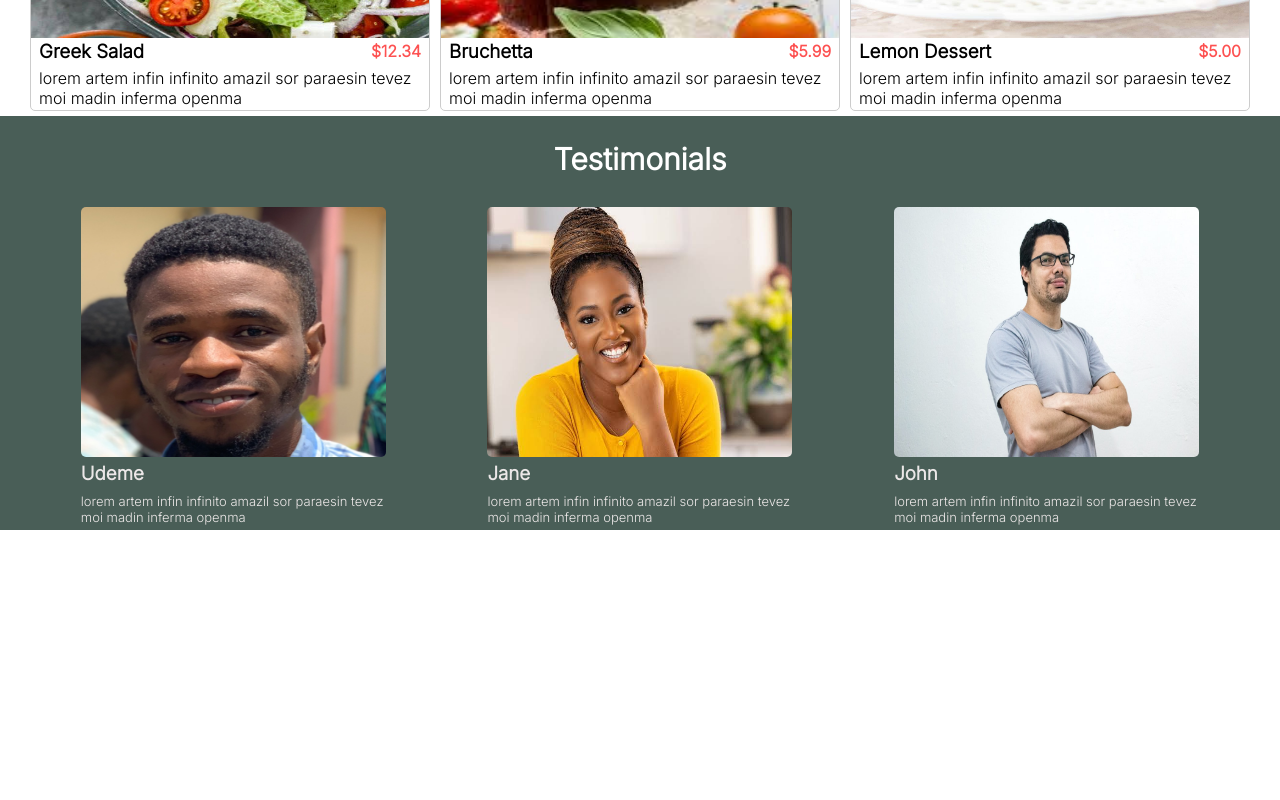
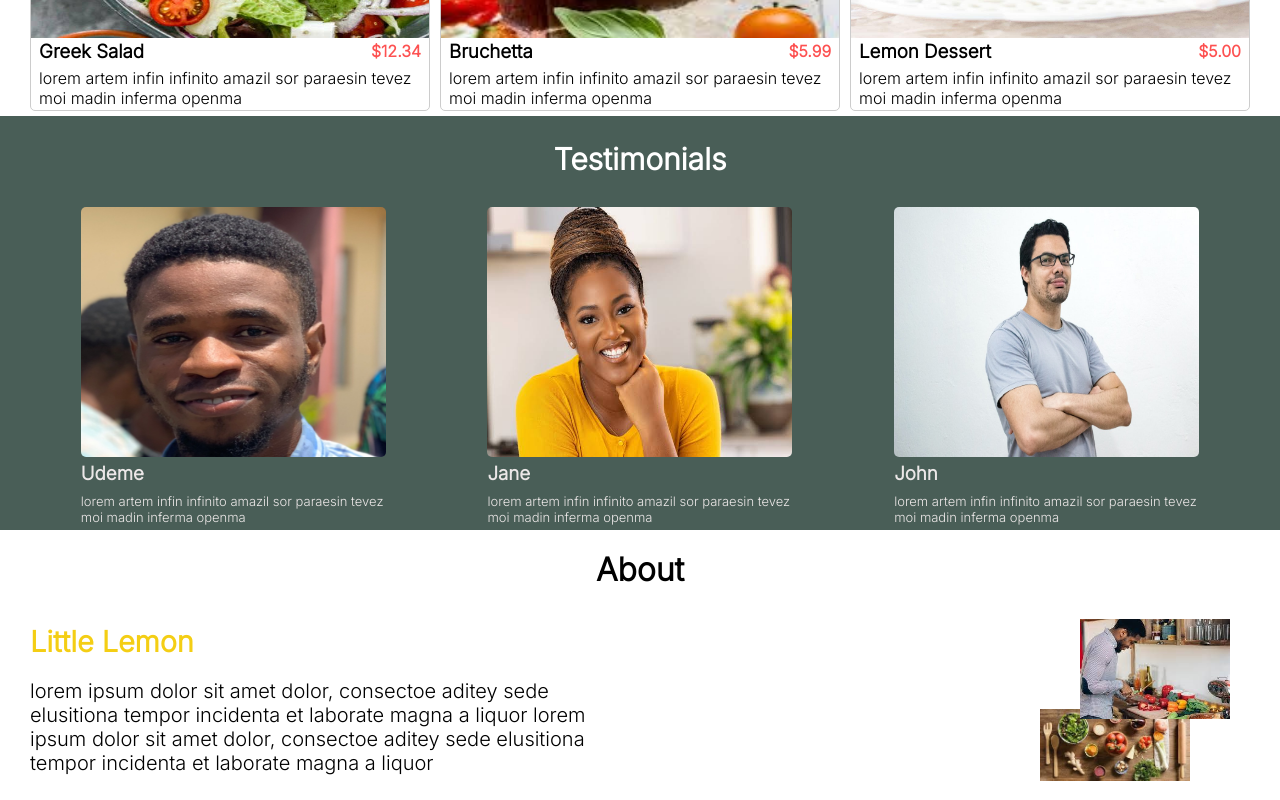
Before and after one commit to Udeme98/Meta-capstone-project, a React (Create React App) app: page / in a window 1280 px wide. Shown: the part 834-1634 px from the top of the page. Before the commit the page ends 1364 px from the top, so only its background shows below. Built offline with nearby package versions, Linux system fonts and the light colour scheme.

Commit message:
completed About section

```diff
--- a/src/Main.js
+++ b/src/Main.js
@@ -116,18 +116,28 @@ export default function Main() {
           </div>
         </div>
       </section>
-      {/*<section class="about">
-        <div class="ab-left">
-          <h1>Little Lemon</h1>
-          <p>
-            lorem ipsum dolor sit amet dolor, consectoe aditey sede elusitiona
-            tempor incidenta et laborate magna a liquor
-          </p>
+
+      {/* About section  */}
+      <section class="about">
+        <div class="ab-title">
+          <h2>About</h2>
         </div>
-        <div class="ab-right">
-          <img alt="ab-img" />
+        <div class="about-info">
+          <div class="ab-left">
+            <h1 class="ab-heading">Little Lemon</h1>
+            <p class="ab-text">
+              lorem ipsum dolor sit amet dolor, consectoe aditey sede elusitiona
+              tempor incidenta et laborate magna a liquor lorem ipsum dolor sit
+              amet dolor, consectoe aditey sede elusitiona tempor incidenta et
+              laborate magna a liquor
+            </p>
+          </div>
+          <div class="ab-right">
+            <img src="../images/food2.jpg" alt="ab-img" class="ab-img img-1" />
+            <img src="../images/chef3.jpg" alt="ab-img" class="ab-img img-2" />
+          </div>
         </div>
-      </section> */}
+      </section>
     </main>
   );
 }
--- a/src/index.css
+++ b/src/index.css
@@ -156,8 +156,6 @@ body {
   width: 250px;
   height: auto;
   margin: 8px;
-  /* border: thin solid #5d756d;
-  border-radius: 5px; */
 }
 .tes-text {
   /* padding: 2px 8px; */
@@ -186,6 +184,51 @@ body {
 .tes-img {
   height: 250px;
   border-radius: 5px;
+}
+
+/* About*/
+
+.about {
+  display: flex;
+  flex-direction: column;
+  align-items: center;
+}
+.ab-title {
+  margin: 20px 0 30px;
+}
+.ab-title > h2 {
+  font-size: 2em;
+}
+.about-info {
+  display: flex;
+  flex-direction: column;
+  background-color: #fff;
+  padding: 5px 30px;
+  text-align: center;
+  position: relative;
+}
+.ab-heading {
+  color: #f4ce14;
+  font-size: 1.8em;
+  margin-bottom: 20px;
+}
+
+.ab-text {
+  font-size: 20px;
+  color: #000;
+  margin-bottom: 20px;
+}
+.img-1 {
+  width: 100px;
+  top: 50;
+  right: 90px;
+  position: absolute;
+}
+.img-2 {
+  width: 100px;
+  top: 170px;
+  right: 50px;
+  position: absolute;
 }
 
 /* Media Queries */
@@ -237,4 +280,30 @@ body {
     padding: 0;
     /* gap: 10px; */
   }
+  .about-info {
+    flex-direction: row;
+    align-items: center;
+    /* height: 532px; */
+
+    text-align: left;
+  }
+  .ab-left {
+    flex: 1;
+  }
+  .ab-right {
+    flex: 1;
+    text-align: right;
+  }
+  .img-1 {
+    width: 150px;
+    top: 50;
+    right: 90px;
+    position: absolute;
+  }
+  .img-2 {
+    width: 150px;
+    top: 0;
+    right: 50px;
+    position: absolute;
+  }
 }
```
